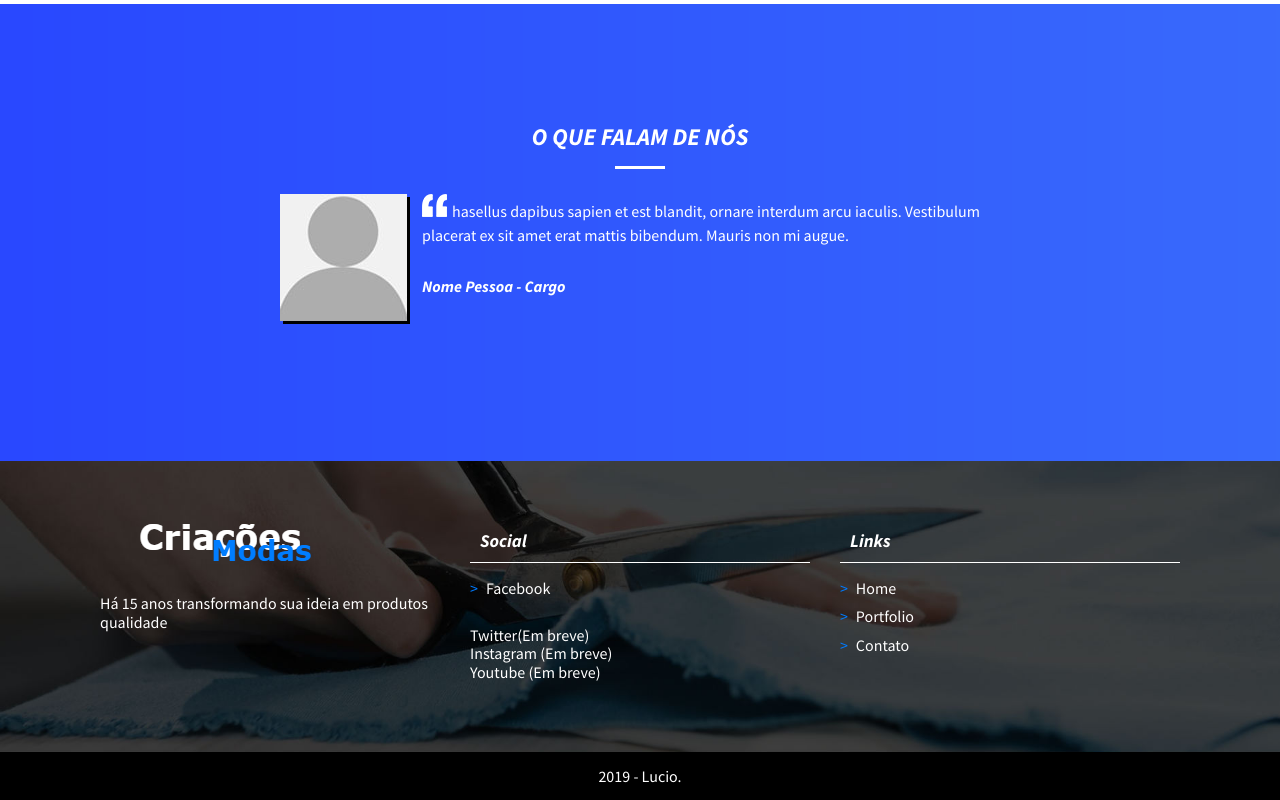
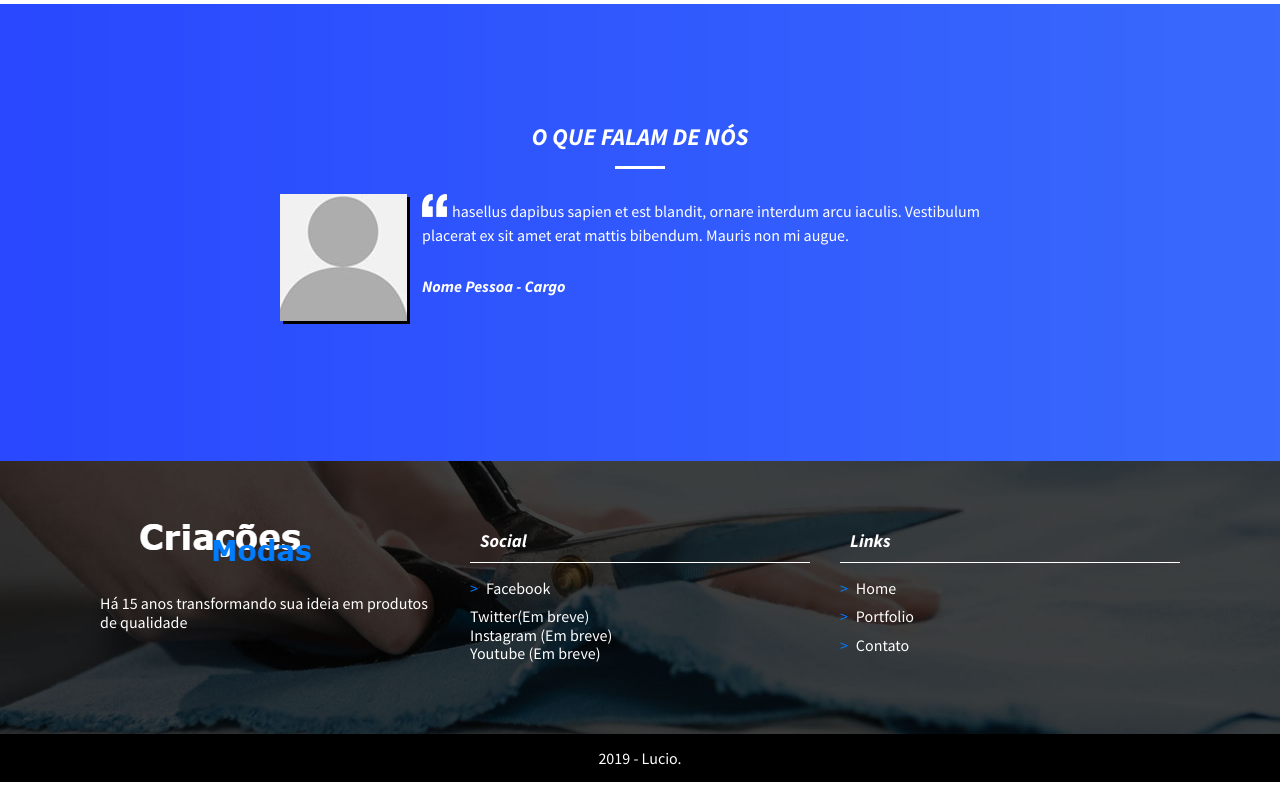
Before and after one commit to criacoesmodas/port, a plain HTML site: page index.html in a window 1280 px wide. Shown: the part 1277-2077 px from the top of the page. Drawn offline with nearby package versions, Linux system fonts and the light colour scheme.

Commit message:
Alterações finais 3

```diff
--- a/index.html
+++ b/index.html
@@ -55,13 +55,12 @@
             <div class="container">
                 <div class = "rodape__coluna">
                     <a href="index.html" class = "logo logo--branco">CM</a>
-                    <p>Há 15 anos transformando sua ideia em produtos qualidade</p>
+                    <p>Há 15 anos transformando sua ideia em produtos de qualidade</p>
                 </div>
                 <div class = "rodape__coluna">
                     <h2 class = "rodape__titulo">Social</h2>
                     <ul class = "rodape__lista-links">
                         <li><a class = "rodape__lista-links__item" href="https://www.facebook.com/bordados.santarita.7" target = "_blank">Facebook</a></li>
-                        <br>
                         <li>Twitter(Em breve)</li>
                         <li>Instagram (Em breve)</li>
                         <li>Youtube (Em breve)</li>
```
Also changed, not shown: contato.html (+1 -2 lines), portfolio.html (+0 -1 lines).
